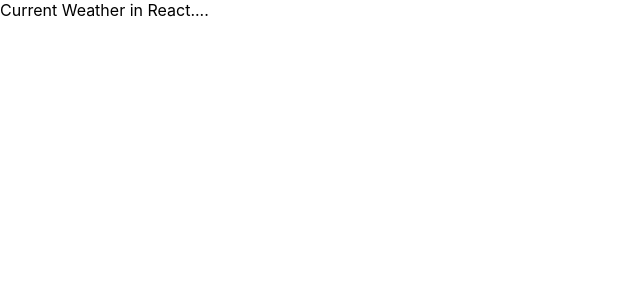
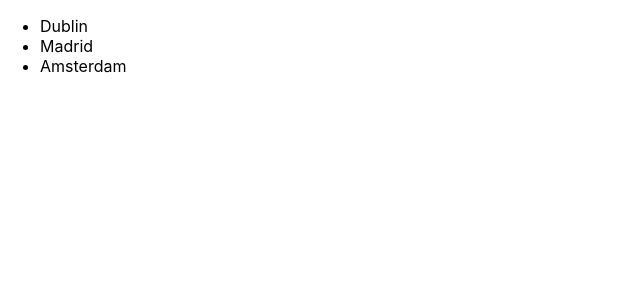
Before and after one commit to roscorcoran/current-weather-react, a React (Create React App) app: page / in a window 1280 px wide. Shown: the top 300 px of the page, without its empty margins (0-640 px from the left). Built offline with nearby package versions, Linux system fonts and the light colour scheme.

Commit message:
Add CityWeatherList component, listing the cities

```diff
--- a/src/App/App.js
+++ b/src/App/App.js
@@ -1,11 +1,16 @@
 import React, {Component} from 'react';
 import './App.css';
 
+import CityWeatherList from '../CityWeather/CityWeatherList'
+
 class App extends Component {
     render() {
+        const {state} = this.props;
+        const {cities} = state;
+
         return (
             <div className="App">
-                Current Weather in React....
+                <CityWeatherList cities={cities}/>
             </div>
         );
     }
--- /dev/null
+++ b/src/CityWeather/CityWeatherList.jsx
@@ -0,0 +1,22 @@
+import React, {Component} from 'react';
+
+class CityWeatherList extends Component {
+    render() {
+        const {cities} = this.props;
+
+        const listItems = cities.map((d) =>
+            <li key={d}
+                 className='CityListItem'>
+                {d}
+            </li>
+        );
+
+        return (
+            <ul>
+                {listItems}
+            </ul>
+        );
+    }
+}
+
+export default CityWeatherList;
```
